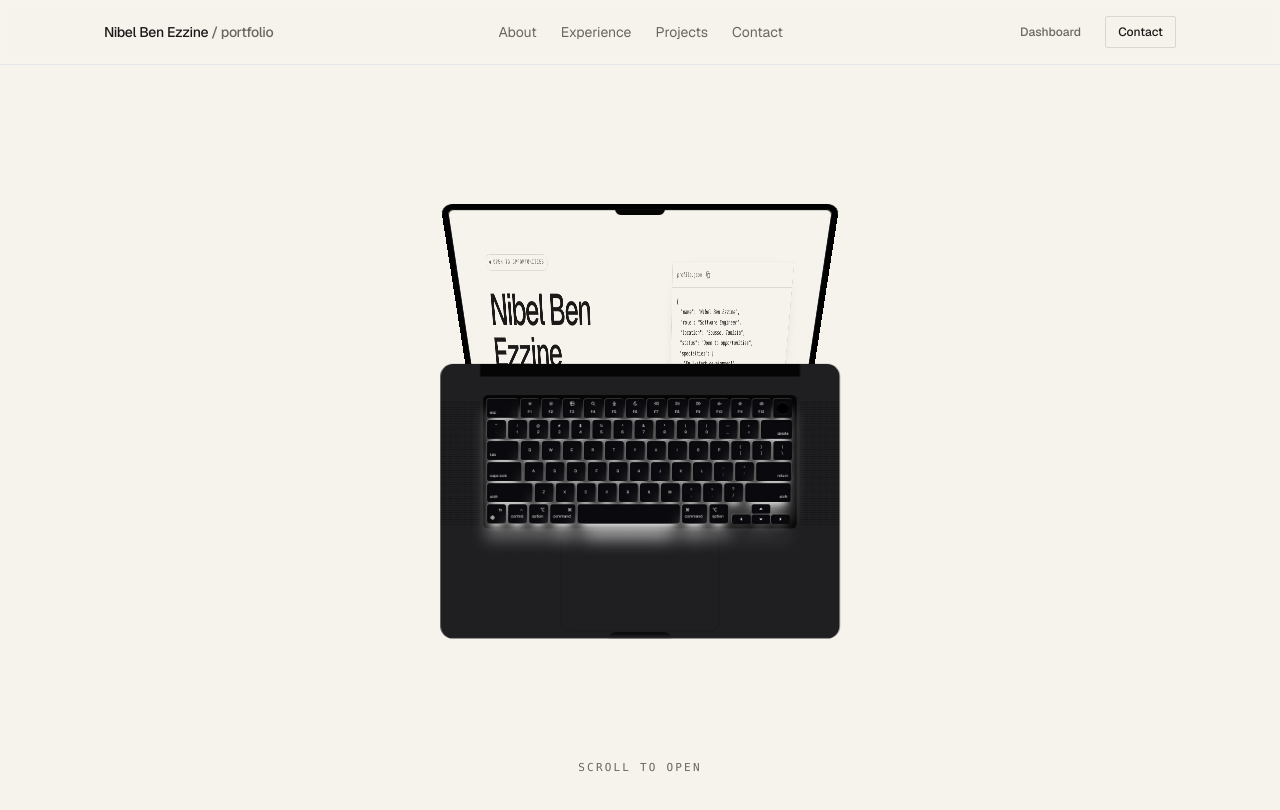
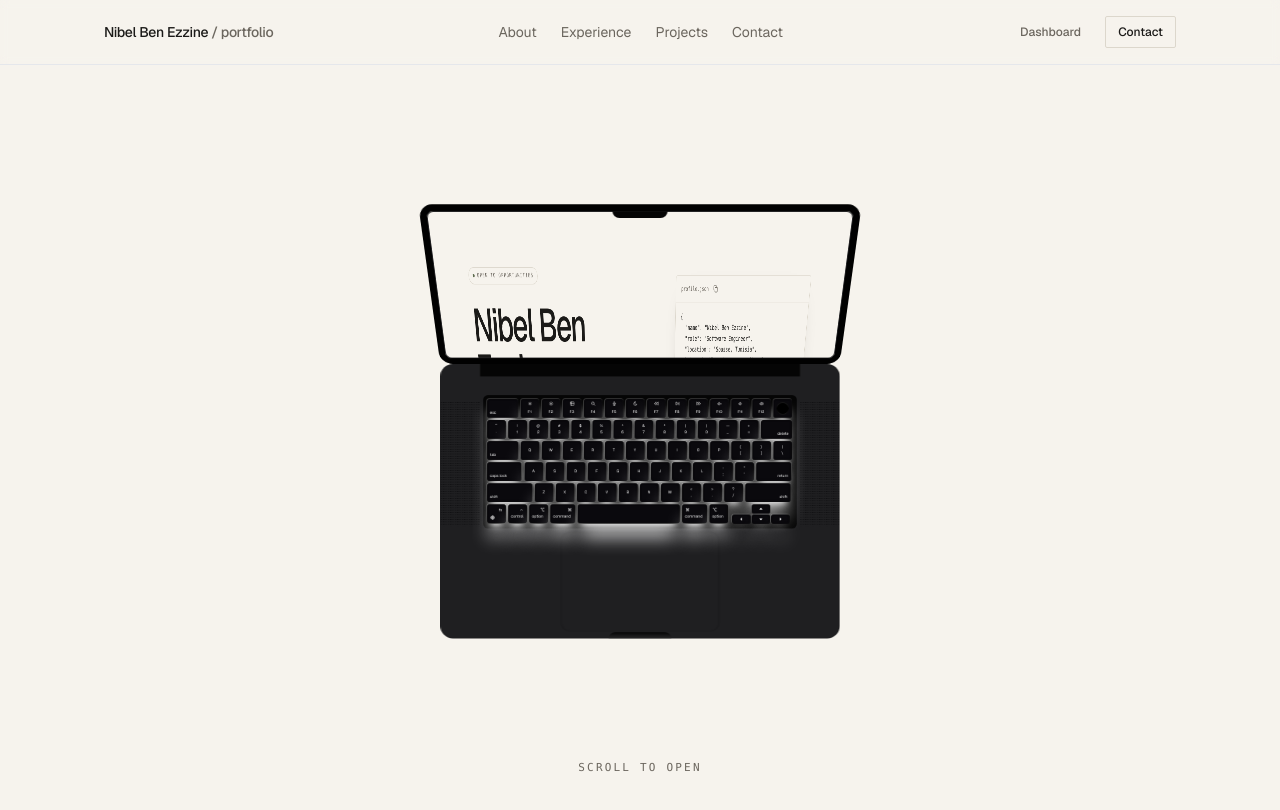
Before and after one commit to Nbznibel/Porto, a React (Vite) app in the folder Front/: page / in a window 1280 px wide. Shown: the top 810 px of the page. Built offline with nearby package versions, Linux system fonts and the light colour scheme.

Commit message:
fix(frontend): align MacBook lid bottom with keyboard top

```diff
--- a/Front/src/features/macbook/components/macbook-frame.tsx
+++ b/Front/src/features/macbook/components/macbook-frame.tsx
@@ -49,11 +49,11 @@ export const MacbookFrame = ({
       <motion.div
         style={{
           rotateX: screenRotateX,
-          transformPerspective: 800,
-          transformOrigin: "top",
+          transformPerspective: 900,
+          transformOrigin: "bottom",
           transformStyle: "preserve-3d",
         }}
-        className="absolute inset-0 h-96 w-[32rem] rounded-2xl border-8 border-[#010101] shadow-[0_0_0_1px_#272729_inset]"
+        className="absolute inset-0 h-[12.8rem] w-[32rem] rounded-2xl border-8 border-[#010101] shadow-[0_0_0_1px_#272729_inset]"
       >
         <div data-macbook-screen className="relative h-full w-full rounded-lg">
           <div className="absolute left-1/2 top-0 h-2 w-16 -translate-x-1/2 rounded-b-xl bg-[#050505]" />
```
